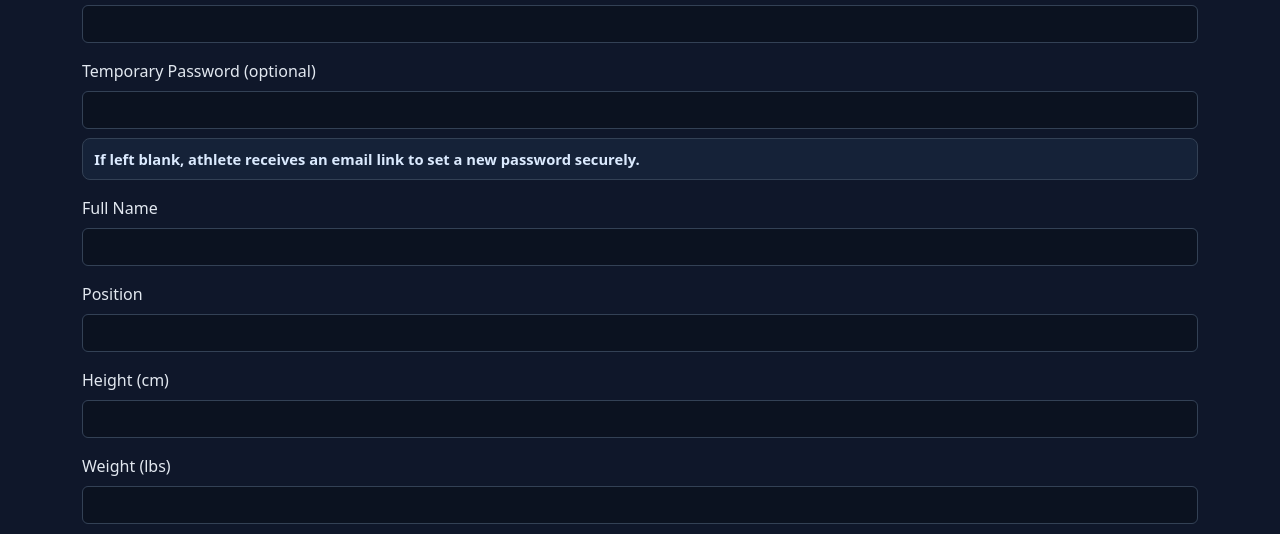
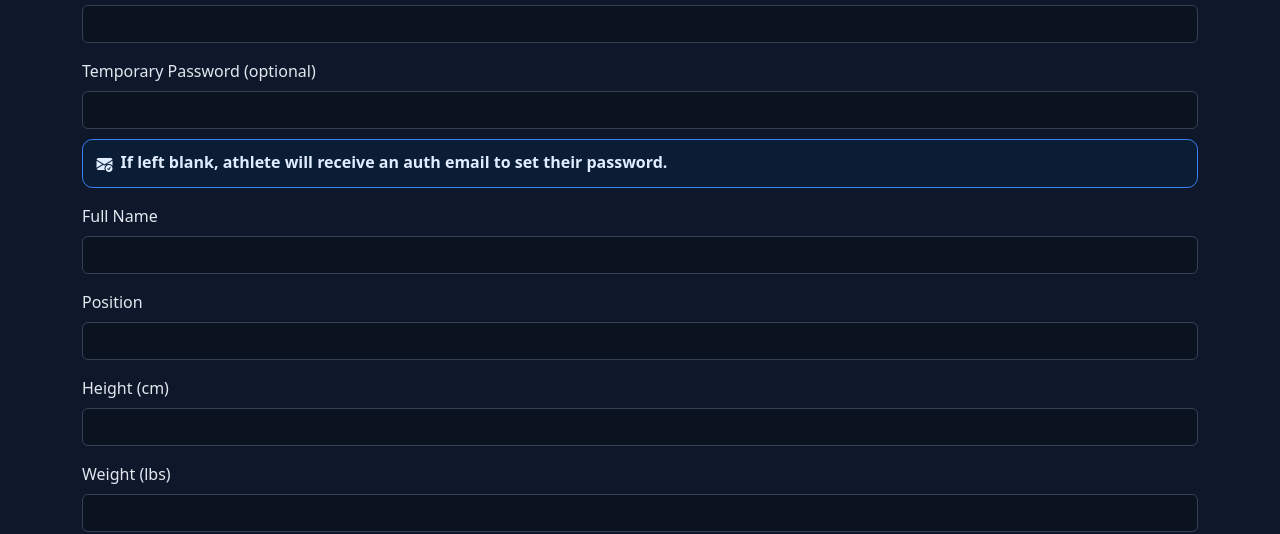
Before and after one commit to oy-yuji/yoy-baseball-app, a website: page admin/add-athlete.html in a window 1280 px wide. Shown: the part 279-813 px from the top of the page. Drawn offline with nearby package versions, Linux system fonts and the light colour scheme.

Commit message:
Improve password help UI and normalize passwords
Refine the password helper UI and strengthen client-side password handling. CSS tweaks increase spacing, font weight/size, add layout for an icon, and adjust dark theme colors. The HTML adds an envelope icon and rephrases the helper text to mention an auth email flow. JS now trims whitespace-only passwords, deletes empty password fields so empty input triggers onboarding, and sets send_reset_email for trainer creation when no password is provided; validation of min length remains in place. These changes improve UX and prevent accidental whitespace passwords.

```diff
--- a/admin/add-athlete.html
+++ b/admin/add-athlete.html
@@ -9,19 +9,26 @@
     <title>Add Athlete</title>
     <style>
       .password-help-note {
-        margin-top: 0.55rem;
-        padding: 0.55rem 0.7rem;
-        border-radius: 0.5rem;
-        border: 1px solid #b6d4fe;
-        background: #e7f1ff;
-        color: #084298;
-        font-size: 0.92rem;
-        font-weight: 600;
+        margin-top: 0.6rem;
+        padding: 0.7rem 0.85rem;
+        border-radius: 0.65rem;
+        border: 1px solid #8fb8ff;
+        background: #dbeafe;
+        color: #052c65;
+        font-size: 1rem;
+        line-height: 1.45;
+        font-weight: 700;
+        display: flex;
+        align-items: flex-start;
+        gap: 0.5rem;
+      }
+      .password-help-note i {
+        margin-top: 0.1rem;
       }
       :root[data-theme='dark'] .password-help-note {
-        border-color: #334155;
-        background: #152238;
-        color: #dbeafe;
+        border-color: #3b82f6;
+        background: #0b1d35;
+        color: #e0ecff;
       }
     </style>
   </head>
@@ -52,7 +59,7 @@
         <div class="mb-3">
           <label for="password" class="form-label">Temporary Password (optional)</label>
           <input type="password" class="form-control" id="password" name="password" />
-          <div class="password-help-note">If left blank, athlete receives an email link to set a new password securely.</div>
+          <div class="password-help-note"><i class="bi bi-envelope-check-fill" aria-hidden="true"></i><span>If left blank, athlete will receive an auth email to set their password.</span></div>
         </div>
         <div class="mb-3">
           <label for="full_name" class="form-label">Full Name</label>
--- a/admin/add-user.js
+++ b/admin/add-user.js
@@ -51,6 +51,19 @@ document.addEventListener('DOMContentLoaded', function() {
 
       const isAthleteFlow = payload.role === 'athlete' || window.location.pathname.endsWith('add-athlete.html');
       const entityLabel = isAthleteFlow ? 'Athlete' : 'Trainer';
+
+      // Normalize password: whitespace-only should be treated as empty.
+      const normalizedPassword = String(payload.password || '').trim();
+      if (normalizedPassword) {
+        payload.password = normalizedPassword;
+      } else {
+        delete payload.password;
+      }
+
+      // For trainer creation, blank password means email onboarding flow.
+      if (!isAthleteFlow && !payload.password) {
+        payload.send_reset_email = true;
+      }
 
       // Basic client validation to avoid opaque createUser failures.
       if (payload.password && String(payload.password).length < 6) {
```
